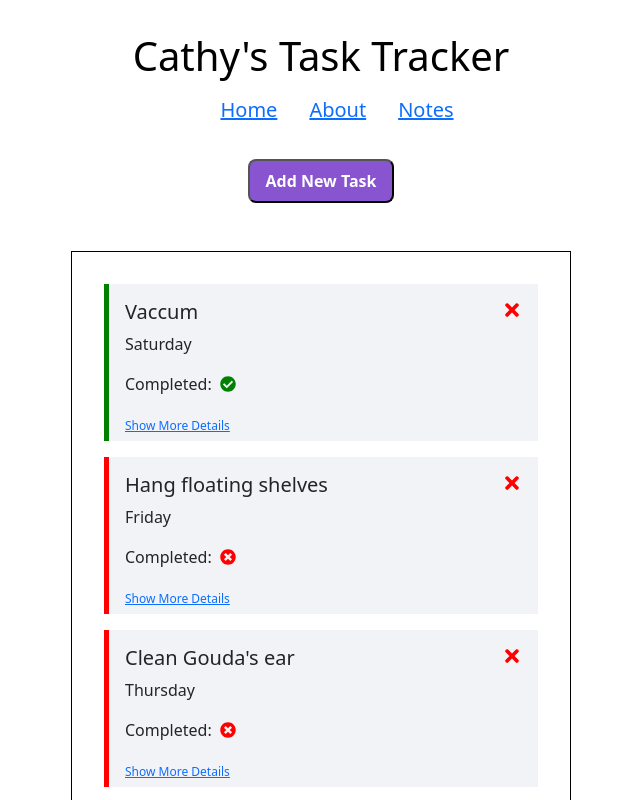
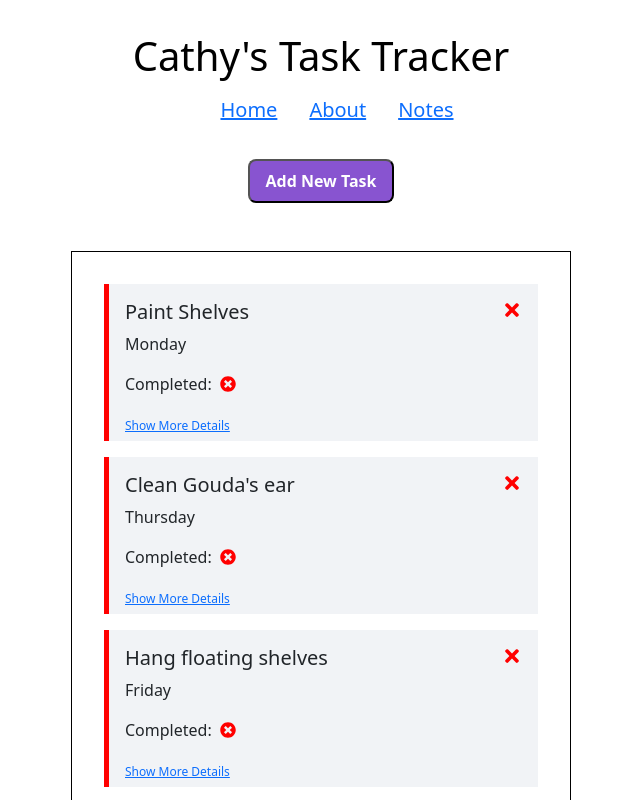
Before and after one commit to Cathy347Le/React-Task-App, a React (Create React App) app: page / in a window 1280 px wide. Shown: the top 800 px of the page, without its empty margins (319-959 px from the left). Built offline with nearby package versions, Linux system fonts and the light colour scheme; data requests are answered from the project's data file.

Commit message:
sort all tasks when site loads

```diff
--- a/db.json
+++ b/db.json
@@ -17,6 +17,12 @@
       "date": "Thursday",
       "completed": false,
       "id": 3
+    },
+    {
+      "title": "Paint Shelves",
+      "date": "Monday",
+      "completed": false,
+      "id": 4
     }
   ]
 }
--- a/src/App.js
+++ b/src/App.js
@@ -20,11 +20,32 @@ function App() {
     getTasks();
   }, []);
 
+  // const fetchTasks = async () => {
+  //   const res = await fetch("http://localhost:5000/tasks");
+  //   const data = await res.json();
+  //   // console.log(data);
+  //   return data;
+  // };
+
   const fetchTasks = async () => {
     const res = await fetch("http://localhost:5000/tasks");
     const data = await res.json();
     // console.log(data);
-    return data;
+    const sorter = {
+      Monday: 1,
+      Tuesday: 2,
+      Wednesday: 3,
+      Thursday: 4,
+      Friday: 5,
+      Saturday: 6,
+      Sunday: 7,
+    };
+
+    const sortedData = await data.sort((a, b) => {
+      return sorter[a.date] - sorter[b.date];
+    });
+    // console.log(sortedData);
+    return sortedData;
   };
 
   const fetchSingleTask = async (id) => {
@@ -58,7 +79,7 @@ function App() {
 
     //Update the frontend
     const data = await res.json();
-    console.log(data);
+    // console.log(data);
     setTasks([...tasks, data]);
   };
 
@@ -146,6 +167,17 @@ function App() {
           <Routes>
             <Route
               path="/"
+              //   <div className="task-list-container">
+              //   {tasks.map((task) => (
+              //     <Task
+              //       key={task.id}
+              //       task={task}
+              //       onDelete={onDelete}
+              //       onToggleCompleted={onToggleCompleted}
+              //     />
+              //   ))}
+              // </div>
+
               element={
                 <>
                   {showAddTaskForm && <AddTask onAddTask={handleAddTask} />}
```
Also changed, not shown: 1 other file (tests, documents, lock files or other folders).
